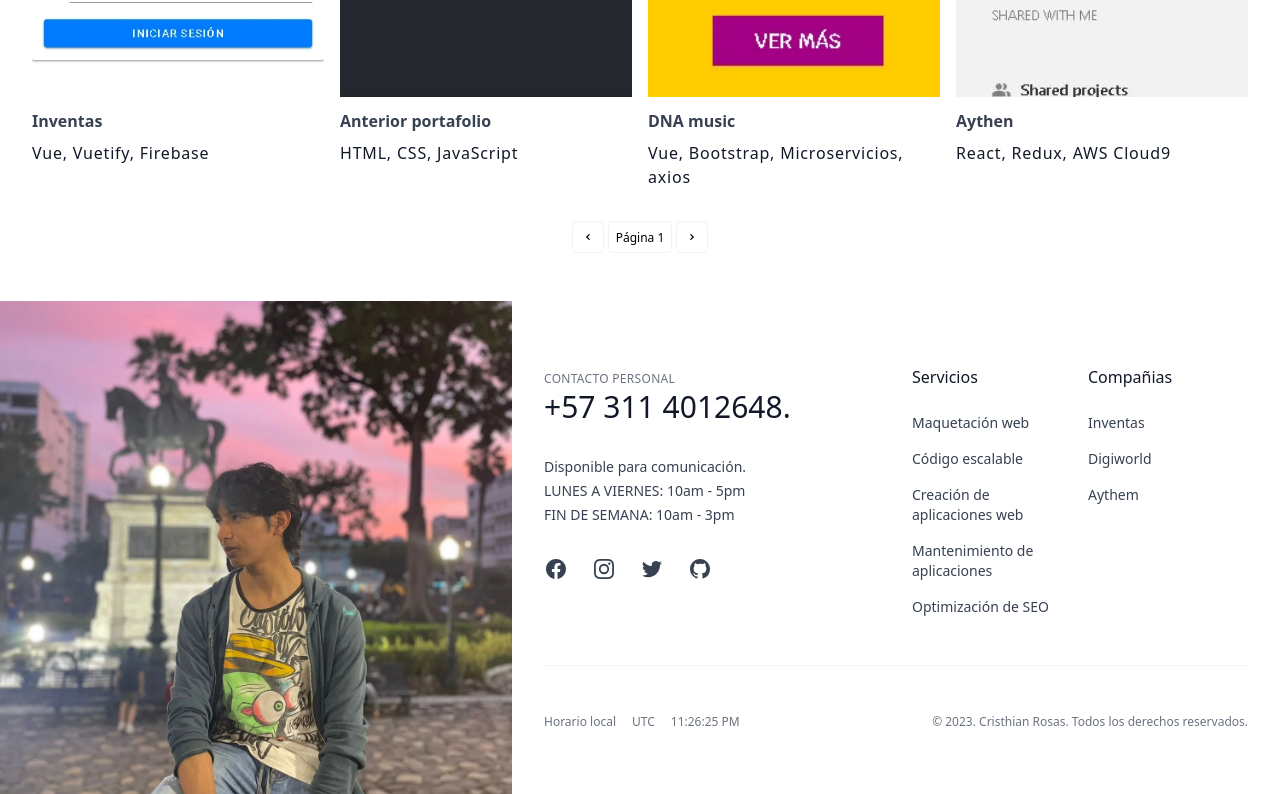
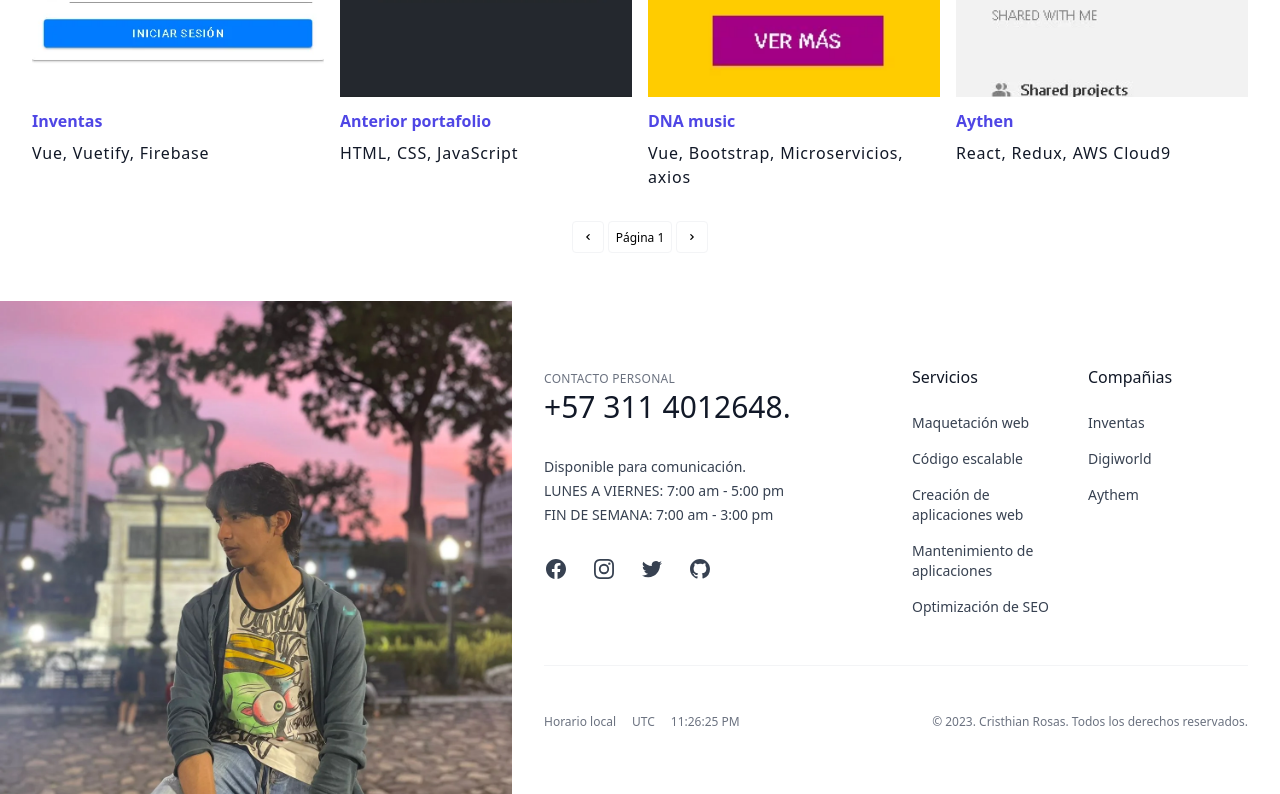
Before and after one commit to lororock/portafolio-vue, a Vue app: page / in a window 1280 px wide. Shown: the part 1922-2716 px from the top of the page. Built offline with nearby package versions, Linux system fonts and the light colour scheme.

Commit message:
add Double V Partners

```diff
--- a/src/assets/proyectos.js
+++ b/src/assets/proyectos.js
@@ -5,8 +5,9 @@ import estudianteProfesor from "../assets/img/principal/login.webp";
 import presupuesto from "../assets/img/principal/gastos.webp";
 import peliculas from "../assets/img/principal/peliculas.webp";
 import landing from "../assets/img/principal/landing.webp";
-import Aythen from "../assets/img/principal/Aythen.webp";
-import EnLinea from "../assets/img/principal/tres-en-linea.webp"
+import aythen from "../assets/img/principal/Aythen.webp";
+import enLinea from "../assets/img/principal/tres-en-linea.webp";
+import doubleVpartners from "../assets/img/principal/double-v-partners-prueba-tecnica.webp";
 
 import fullInventas from "../assets/img/fullscreen/inventas.webp";
 import fullPortafolio from "../assets/img/fullscreen/portafolio.webp";
@@ -16,8 +17,8 @@ import fullPresupuesto from "../assets/img/fullscreen/gastos.webp";
 import fullPeliculas from "../assets/img/fullscreen/peliculas.webp";
 import fullLanding from "../assets/img/fullscreen/landing.webp";
 import fullAythen from "../assets/img/fullscreen/Aythen.webp";
-import fullTresEnLinea from "../assets/img/fullscreen/linea.webp"
-
+import fullTresEnLinea from "../assets/img/fullscreen/linea.webp";
+import fullDoubleVpartners from "../assets/img/fullscreen/double-v-partners-prueba-tecnica.webp";
 
 export const proyectos = [
   {
@@ -27,7 +28,7 @@ export const proyectos = [
     imagen: inventas,
     proyecto: fullInventas,
     tecnologias: "Vue, Vuetify, Firebase",
-    enlace: "https://mercamejor.inventas-app.com/",
+    enlace: "https://mercamejor.inventas-app.com",
   },
   {
     nombre: "Anterior portafolio",
@@ -36,7 +37,7 @@ export const proyectos = [
     imagen: portafolio,
     proyecto: fullPortafolio,
     tecnologias: "HTML, CSS, JavaScript",
-    enlace: "https://cristhian-rosas.netlify.app/",
+    enlace: "https://cristhian-rosas.netlify.app",
   },
   {
     nombre: "DNA music",
@@ -51,11 +52,12 @@ export const proyectos = [
     nombre: "Aythen",
     descripcion:
       "La aplicación que estoy desarrollando es una herramienta para crear plantillas de forma dinámica y generar código en HTML, Angular, React, Vue y Uidl. Esta aplicación está basada en otra plataforma llamada 'Teleporthq'. Los usuarios podrán crear plantillas personalizadas según sus necesidades, y luego obtener el código correspondiente en los diferentes formatos admitidos. Esto les permitirá ahorrar tiempo y esfuerzo al generar código repetitivo en múltiples frameworks.",
-    imagen: Aythen,
+    imagen: aythen,
     proyecto: fullAythen,
     tecnologias: "React, Redux, AWS Cloud9",
-    enlace: "https://aythen.com/",
+    enlace: "https://aythen.com",
   },
+
   {
     nombre: "Gestor Estudiante/Profesor",
     descripcion:
@@ -66,13 +68,22 @@ export const proyectos = [
     enlace: "https://prueba-tecnica-cristhian.netlify.app",
   },
   {
+    nombre: "Prueba técnica Double V Partners",
+    descripcion:
+      "Prueba técnica para Double V Partners en la cual no se permiten frameworks de diseño como Tailwind o Bootstrap, solo Sass y Scss.",
+    imagen: doubleVpartners,
+    proyecto: fullDoubleVpartners,
+    tecnologias: "Vue, Sass, Axios",
+    enlace: "https://double-v-partners-prueba-tecnica.netlify.app",
+  },
+  {
     nombre: "Tres En Linea",
     descripcion:
       "Es una implementación digital del clásico juego de estrategia en el que dos jugadores compiten para lograr una línea de tres símbolos iguales en un tablero de 3x3. Esta versión digital se desarrollará utilizando tecnologías web modernas y estará diseñada para proporcionar una experiencia de juego interactiva y atractiva.",
-    imagen: EnLinea,
+    imagen: enLinea,
     proyecto: fullTresEnLinea,
     tecnologias: "React, Bootstrap, Sweetalert2",
-    enlace: "https://phenomenal-bunny-tres-en-linea.netlify.app/",
+    enlace: "https://phenomenal-bunny-tres-en-linea.netlify.app",
   },
   {
     nombre: "Gestor de gastos",
@@ -81,7 +92,7 @@ export const proyectos = [
     imagen: presupuesto,
     proyecto: fullPresupuesto,
     tecnologias: "HTML, CSS, JavaScript",
-    enlace: "https://regal-crepe-84ee70.netlify.app/",
+    enlace: "https://regal-crepe-84ee70.netlify.app",
   },
   {
     nombre: "Api peliculas",
@@ -90,7 +101,7 @@ export const proyectos = [
     imagen: peliculas,
     proyecto: fullPeliculas,
     tecnologias: "HTML, CSS, JavaScript, Api Fetch",
-    enlace: "https://jade-seahorse-cb70ae.netlify.app/",
+    enlace: "https://jade-seahorse-cb70ae.netlify.app",
   },
   {
     nombre: "Landing page inventas",
@@ -99,6 +110,6 @@ export const proyectos = [
     imagen: landing,
     proyecto: fullLanding,
     tecnologias: "HTML, Bootstrap, JavaScript",
-    enlace: "https://inventas-app.com/",
+    enlace: "https://inventas-app.com",
   },
 ];
--- a/src/components/FooterContactos.vue
+++ b/src/components/FooterContactos.vue
@@ -46,8 +46,8 @@ export default {
 
           <ul class="mt-8 space-y-1 text-sm text-gray-700">
             <li>Disponible para comunicación.</li>
-            <li>LUNES A VIERNES: 10am - 5pm</li>
-            <li>FIN DE SEMANA: 10am - 3pm</li>
+            <li>LUNES A VIERNES: 7:00 am - 5:00 pm</li>
+            <li>FIN DE SEMANA: 7:00 am - 3:00 pm</li>
           </ul>
 
           <ul class="flex gap-6 mt-8">
--- a/src/components/Portafolio.vue
+++ b/src/components/Portafolio.vue
@@ -77,7 +77,7 @@ const maxLength = computed(() => proyectos.length);
 
             <div class="relative bg-white pt-3">
               <a
-                class="text-x font-semibold text-gray-700 group-hover:underline group-hover:underline-offset-4"
+                class="text-x font-semibold text-indigo-600 group-hover:underline group-hover:underline-offset-4"
                 target="_blank"
                 :href="proyecto.enlace"
               >
--- a/src/components/Profile.vue
+++ b/src/components/Profile.vue
@@ -5,11 +5,11 @@
         class="mx-auto grid max-w-2xl grid-cols-1 items-center gap-x-8 gap-y-16 px-4 py-24 sm:px-6 sm:py-32 lg:max-w-7xl lg:grid-cols-2 lg:px-8"
       >
         <div>
-          <h2
+          <h1
             class="text-3xl font-bold tracking-tight text-gray-900 sm:text-4xl"
           >
             Cristhian Rosas
-          </h2>
+          </h1>
           <p class="mt-4 text-gray-500">
             ¡Saludos! Soy un Desarrollador Fullstack apasionado por crear experiencias digitales excepcionales. Mi misión es impulsar la innovación y colaborar con empresas para alcanzar sus metas en el mundo digital. A través de mi experiencia en el Desarrollo Web, me enfoco en diseñar y desarrollar soluciones únicas y eficientes que brinden un valor significativo a los usuarios y ayuden a las empresas a destacarse en el mercado. Estoy comprometido con la excelencia y siempre busco oportunidades para aprender y crecer en este emocionante campo del desarrollo tecnológico.
           </p>
@@ -27,7 +27,7 @@
             <div class="border-t border-gray-200 pt-4">
               <dt class="font-medium text-gray-900">Experiencia</dt>
               <dd class="mt-2 text-sm text-gray-500">
-                Desarrollo frontend 1 año con 6 meses, desarrollo backend 3
+                Desarrollo frontend 2 años, desarrollo backend 5
                 meses.
               </dd>
             </div>
```
Also changed, not shown: src/assets/img/fullscreen/double-v-partners-prueba-tecnica.webp (added), src/assets/img/principal/double-v-partners-prueba-tecnica.webp (added).
